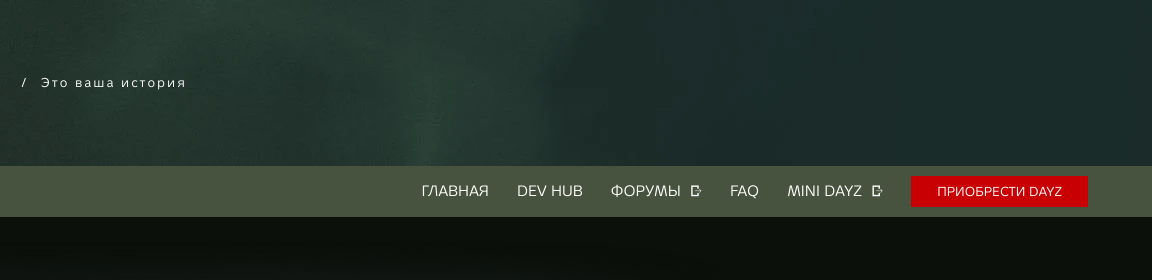
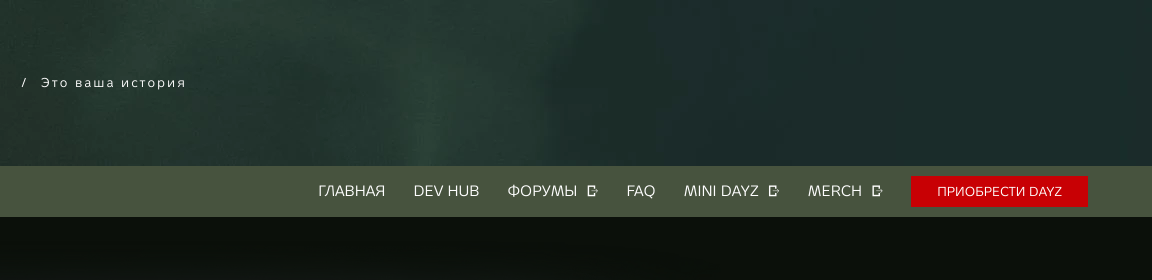
Before and after one commit to Nikitacauselove/buy-dayz, a website: page src/index.html in a window 1280 px wide. Shown: the top 280 px of the page, 128-1280 px from the left. Drawn offline with nearby package versions, Linux system fonts and the light colour scheme.

Commit message:
feat: добавить ссылку на официальную продукцию

```diff
--- a/src/index.html
+++ b/src/index.html
@@ -54,6 +54,9 @@
                         <a class="nav-list__link" href="https://dayz.com/faq" rel="noreferrer noopener">FAQ</a>
                     <li class="nav-list__item">
                         <a class="nav-list__link" href="https://minidayz.com/" rel="noreferrer noopener" target="_blank"> Mini DayZ <span class="nav-list__icon"></span>
+                        </a>
+                    <li class="nav-list__item">
+                        <a class="nav-list__link" href="https://store.bistudio.com/collections/dayz" rel="noreferrer noopener" target="_blank"> Merch <span class="nav-list__icon"></span>
                         </a>
                     <li class="nav-list__item">
                         <a class="nav-list__link-buy" rel="noreferrer noopener">Приобрести DayZ</a>
```
